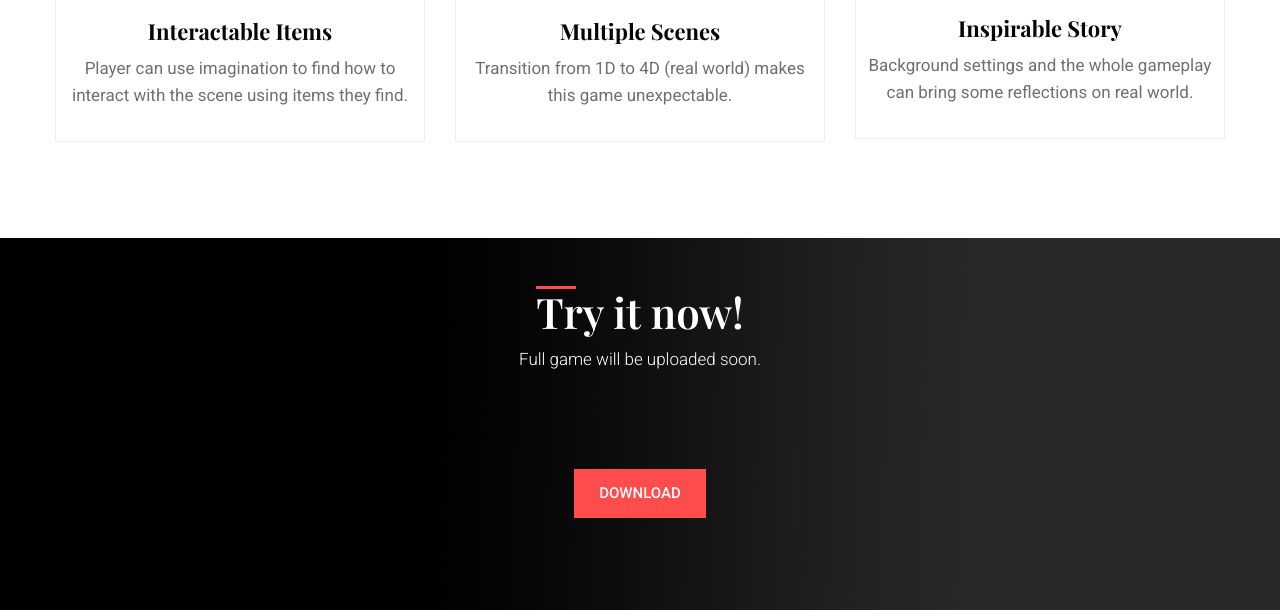
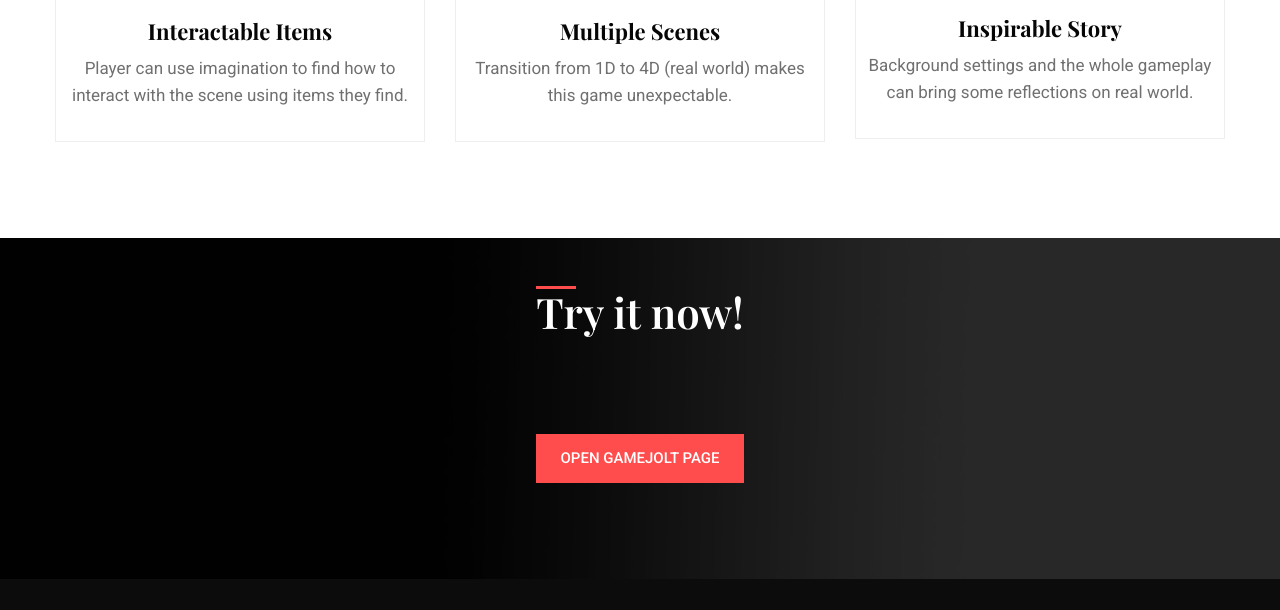
Before and after one commit to helvetica7777/StayInside-Site, a plain HTML site: page index.html in a window 1280 px wide. Shown: the part 3462-4072 px from the top of the page. Drawn offline with nearby package versions, Linux system fonts and the light colour scheme.

Commit message:
download

```diff
--- a/index.html
+++ b/index.html
@@ -258,14 +258,11 @@ Author URL: http://w3layouts.com
                     <div class="col-md-8">
                         <div class="section-heading text-center mb-sm-5 mb-4">
                             <h3 class="title-style mb-2 text-white">Try it now!</h3>
-                            <p class="sub-para mx-auto text-white" style="max-width:500px">
-                                Full game will be uploaded soon.
-                            </p>
                         </div>
                     </div>
                 </div>
                 <div class="row justify-content-center">
-                    <a href="assets/main.7z" download="SampleDownload" class="btn btn-style mt-sm-5 mt-4">Download</a>
+                    <a href="https://gamejolt.com/games/stayinside/614192"  class="btn btn-style mt-sm-5 mt-4">Open Gamejolt Page</a>
                 </div>
             </div>
         </div>
```
Also changed, not shown: 1 other file.
